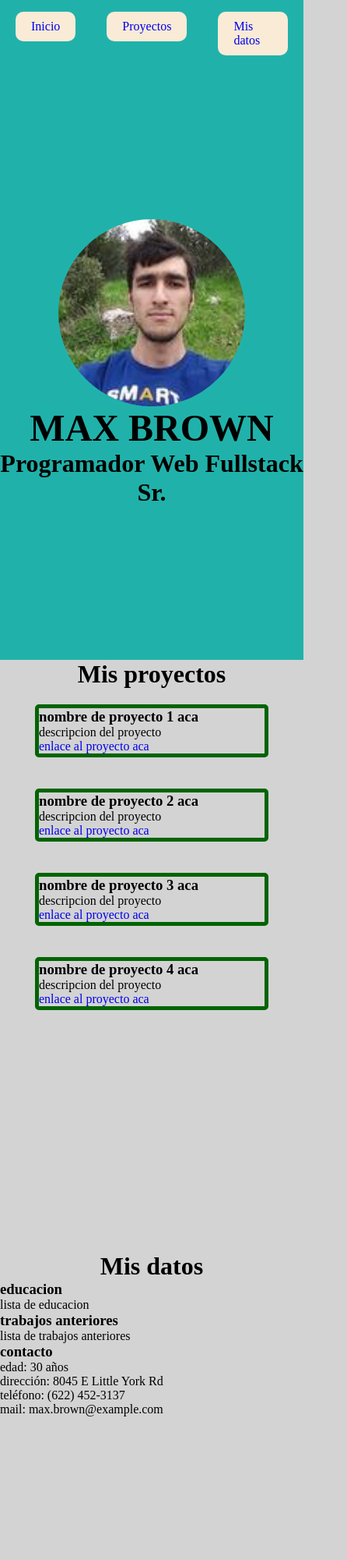
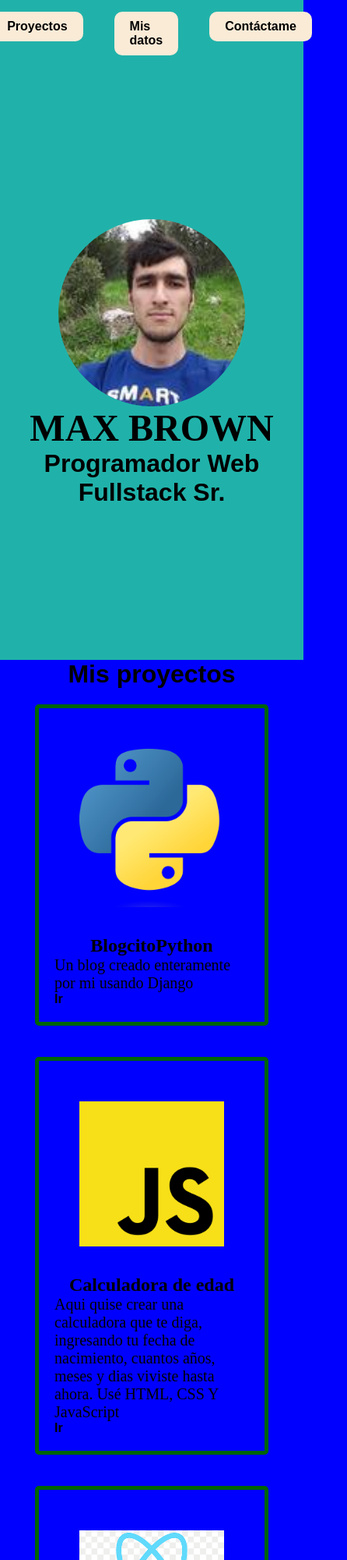
Before and after one commit to kvin21ok/proyectoCV_Ticmas, a plain HTML site: page index.html in a window 390 px wide. Shown: the top 2000 px of the page at 78% size, 446 px wide, since content can reach past the window. Drawn offline with Linux system fonts and the light colour scheme.

Commit message:
html y css casi terminados

```diff
--- a/css/styles.css
+++ b/css/styles.css
@@ -33,6 +33,7 @@ h1{
 h2{
     font-size: 2rem;
     text-align: center;
+    font-family: Arial, Helvetica, sans-serif;
 }
 
 .lista-proyectos{
@@ -46,10 +47,21 @@ h2{
     border-radius: 5px;
     width: 300px;
     margin: 20px;
+    padding: 20px;
 }
 
 .detalle-proyectos img{
     width: 100%;
+    padding: 2rem;
+}
+
+.detalle-proyectos h3{
+    font-size: x-large;
+    text-align: center;
+}
+
+p{
+    font-size: 20px;
 }
 
 header{
@@ -76,6 +88,49 @@ nav ul li{
 
 a{
     text-decoration: none;
+    font-family: Arial, Helvetica, sans-serif;
+    font-weight: bolder;
+    color: black;
+}
+
+.lista-datos{
+    display: flex;
+    flex-wrap: wrap;
+    justify-content: space-around;
+}
+
+.detalle-datos{
+    border: 5px solid darkgreen;
+    border-radius: 5px;
+    width: 300px;
+    margin: 20px;
+    padding: 25px;
+}
+
+.detalle-datos h3{
+        font-size: x-large;
+        text-align: center;
+}
+
+.detalle-datos li{
+    font-size: 20px;
+}
+section#info{
+    display: flex;
+    flex-direction: column;
+    justify-content: center;
+    align-items: center;
+}
+
+section#contacto{
+    display: flex;
+    justify-content: center;
+    align-items: center;
+}
+
+legend{
+    font-family: Arial, Helvetica, sans-serif;
+    font-size: larger;
 }
 
 footer{
@@ -83,3 +138,101 @@ footer{
     padding-bottom: 30px;
     background-color: lightseagreen;
 }
+
+@media only screen and (max-width: 1500px){
+    body{
+        background-color: yellow;
+    }
+
+    section#proyectos{
+        height: 150vh;
+        display: flex;
+        flex-direction: column;
+    }
+
+    section#contacto{
+        height: 100vh;
+        display: flex;
+        justify-content: center;
+        align-items: center;
+    }
+
+}
+
+@media only screen and (max-width: 1000px){
+    body{
+        background-color: green;
+    }
+
+    section#proyectos{
+        height: 150vh;
+        display: flex;
+        flex-direction: column;
+    }
+
+    section#info{
+        height: 150vh;
+    }
+
+    section#contacto{
+        height: 100vh;
+        display: flex;
+        justify-content: center;
+        align-items: center;
+    }
+}
+
+@media only screen and (max-width: 700px){
+    body{
+        background-color: red;
+    }
+
+    section#proyectos{
+        height: 270vh;
+        display: flex;
+        flex-direction: column;
+    }
+
+    section#info{
+        height: 180vh;
+        display: flex;
+        flex-direction: column;
+    }
+
+    .lista-datos{
+        display: flex;
+        flex-wrap: wrap;
+        align-items: center;
+    }
+
+    section#contacto{
+        display: flex;
+        justify-content: center;
+        align-items: center;
+        padding: 0;
+    }
+}
+
+@media only screen and (max-width: 600px){
+
+    body{
+        background-color: blue;
+    }
+
+    section#proyectos{
+        height: 340vh;
+        display: flex;
+        flex-direction: column;
+    }
+
+    section#info{
+        height: 65vh;
+    }
+
+    section#contacto{
+        height: 100vh;
+        display: flex;
+        justify-content: center;
+        align-items: center;
+    }
+}
--- a/index.html
+++ b/index.html
@@ -13,13 +13,13 @@
         <nav>
             <ul>
                 <a href="#">
-                    <li>Inicio</li>
-                </a>
-                <a href="#">
                     <li>Proyectos</li>
                 </a>
                 <a href="#">
                     <li>Mis datos</li>
+                </a>
+                <a href="#">
+                    <li>Contáctame</li>
                 </a>
             </ul>
         </nav>
@@ -37,24 +37,28 @@
             <h2>Mis proyectos</h2>
             <div class="lista-proyectos">
                 <div class="detalle-proyectos">
-                    <h3>nombre de proyecto 1 aca</h3>
-                    <p>descripcion del proyecto</p>
-                    <a href="#">enlace al proyecto aca</a>
+                    <img src="img/Python-logo-notext.svg.png" alt="python_logo">
+                    <h3>BlogcitoPython</h3>
+                    <p>Un blog creado enteramente por mi usando Django</p>
+                    <a href="https://github.com/kvin21ok/blog-python" target="_blank">Ir</a>
                 </div>
                 <div class="detalle-proyectos">
-                    <h3>nombre de proyecto 2 aca</h3>
-                    <p>descripcion del proyecto</p>
-                    <a href="#">enlace al proyecto aca</a>
+                    <img src="img/Unofficial_JavaScript_logo_2.svg.png" alt="javascript_logo">
+                    <h3>Calculadora de edad</h3>
+                    <p>Aqui quise crear una calculadora que te diga, ingresando tu fecha de nacimiento, cuantos años, meses y dias viviste hasta ahora. Usé HTML, CSS Y JavaScript</p>
+                    <a href="https://github.com/kvin21ok/calculadora-edad" target="_blank">Ir</a>
                 </div>
                 <div class="detalle-proyectos">
-                    <h3>nombre de proyecto 3 aca</h3>
-                    <p>descripcion del proyecto</p>
-                    <a href="#">enlace al proyecto aca</a>
+                    <img src="img/png-transparent-react-react-native-logos-brands-in-colors-icon-thumbnail.png" id="react-img" alt="react_logo">
+                    <h3>e-Commerce</h3>
+                    <p>Usando React quiero hacer mi version de un e-commerce dedicado a la venta de comida ráapida.(Todavía en desarrollo)</p>
+                    <a href="https://github.com/kvin21ok/ecommerce-gastaldello" target="_blank">Ir</a>
                 </div>
                 <div class="detalle-proyectos">
-                    <h3>nombre de proyecto 4 aca</h3>
-                    <p>descripcion del proyecto</p>
-                    <a href="#">enlace al proyecto aca</a>
+                    <img src="img/HTML5_logo_and_wordmark.svg.png" alt="html_logo">
+                    <h3>Comercio familiar</h3>
+                    <p>Mi primer proyecto terminado, fue una entrega final del curso de Desarrollo Web en CoderHouse del año 2021. Aquí uso HTML, SASS y Bootstrap</p>
+                    <a href="https://github.com/kvin21ok/EntregaFinal" target="_blank">Ir</a>
                 </div>
             </div>
         </section>
@@ -63,44 +67,56 @@
             <h2>Mis datos</h2>
             <div class="lista-datos">
                 <div class="detalle-datos">
-                    <h3>educacion</h3>
-                    <p>lista de educacion</p>
+                    <h3>Educacion</h3>
+                    <ul>
+                        <li>Maestria en Harvard (2015)</li>
+                        <li>Doctorado en Cs. de la Comunicación (2016)</li>
+                        <li>Posgrado en Desarrollo Web (2020)</li>
+                    </ul>
                 </div>
                 <div class="detalle-datos">
-                    <h3>trabajos anteriores</h3>
-                    <p>lista de trabajos anteriores</p>
+                    <h3>Trabajos anteriores</h3>
+                    <ul>
+                        <li>Desarrollador Web (actualmente)</li>
+                        <li>Desarrollador SQL (2020 - 2022)</li>
+                        <li>Scrum Master (2017 - 2020)</li>
+                        <li>Profesor de Cátedra (2015 - 2017)</li>
+                        <li>Ayudante de Cátedra(2013 - 2015)</li>
+                    </ul>
                 </div>
                 <div class="detalle-datos">
-                    <h3>contacto</h3>
+                    <h3>Personal</h3>
                     <ul>
-                        <li>edad: 30 años</li>
-                        <li>dirección: 8045 E Little York Rd</li>
-                        <li>teléfono: (622) 452-3137</li>
-                        <li>mail: max.brown@example.com</li>
+                        <li>Edad: 30 años</li>
+                        <li>Dirección: 8045 E Little York Rd</li>
+                        <li>Teléfono: (622) 452-3137</li>
+                        <li>Mail: max.brown@example.com</li>
                     </ul>
                 </div>
             </div>
         </section>
 
-<!--        <section id="contacto">
-            <h2>Contáctame</h2>
-            <form action="" method="post">
+        <section id="contacto">
+            <form action="#">
+                <fieldset>
+                    <legend>Envíame un mensaje</legend>
                         <div>
-                    <label for="">Nombre</label>
-                    <input type="text" name="nombre" placeholder="Ingrese su nombre">
+                            <label for="nombre">Nombre</label><input type="text" required name="nombre">
+                            <label for="apellido">Apellido</label><input type="text" required name="apellido">
                         </div>
                         <div>
-                    <label for="">Mail</label>
-                    <input type="email" name="email" placeholder="Ingrese su mail">
+                            <label for="email">Correo electrónico</label>  <input type="email" name="email">     <label for="telefono">Teléfono</label><input type="text" required name="telefono">
                         </div>
                         <div>
-                    <label for="">Asunto</label>
-                    <textarea name="asunto" id="" cols="30" rows="10"></textarea>
+                            <label for="mensaje" name="mensaje"> Escribí tu mensaje y lo leere a la brevedad </label> <textarea name="mensaje" id="" cols="60" rows="10"></textarea>
                         </div>
+                        <div>
                             <input type="submit" value="Enviar">
+                        </div>
+                </fieldset>
             </form>
         </section>
-    -->
+
     </main>
 
     <footer>
```
Also changed, not shown: img/HTML5_logo_and_wordmark.svg.png (added), img/Python-logo-notext.svg.png (added), img/Unofficial_JavaScript_logo_2.svg.png (added), img/png-transparent-react-react-native-logos-brands-in-colors-icon-thumbnail.png (added). Lines whose indentation alone changed are shown as unchanged.
